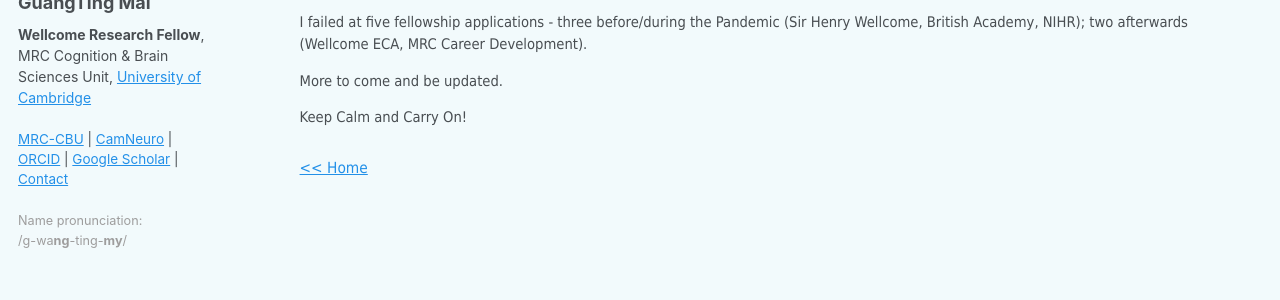
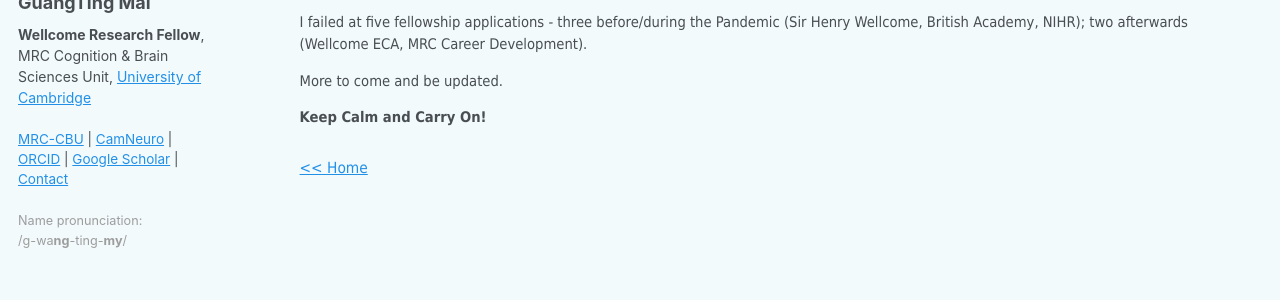
Before and after one commit to guangtingmai/guangtingmai.github.io, a Jekyll site: the page built from _pages/cv-failures.html, in a window 1280 px wide. Shown: the part 292-592 px from the top of the page. Built offline with Jekyll 4.4.1, drawn with Linux system fonts in a browser that asks for light colours.

Commit message:
Update cv-failures.html

```diff
--- a/_pages/cv-failures.html
+++ b/_pages/cv-failures.html
@@ -13,7 +13,7 @@
 <p span style="font-size:11pt;font-family: Tahoma;line-height:1.5;display:block;margin-bottom:0.2vh">I failed at five fellowship applications - three before/during
   the Pandemic (Sir Henry Wellcome, British Academy, NIHR); two afterwards (Wellcome ECA, MRC Career Development).</span></p>
 <p span style="font-size:11pt;font-family: Tahoma;line-height:1.5;display:block;margin-bottom:0.2vh">More to come and be updated.</span></p>
-<p span style="font-size:11pt;font-family: Tahoma;line-height:1.5;display:block;margin-bottom:0.2vh">Keep Calm and Carry On!</span></p>
+<p span style="font-size:11pt;font-family: Tahoma;line-height:1.5;display:block;margin-bottom:0.2vh"><strong>Keep Calm and Carry On!</strong></span></p>
 <br>
 <div style="font-size:11pt;font-family:Tahoma;line-height: 1.5;" class="navigation-row">
   <span><a href="https://guangtingmai.github.io/readme/"><< Home</a></span>
```
